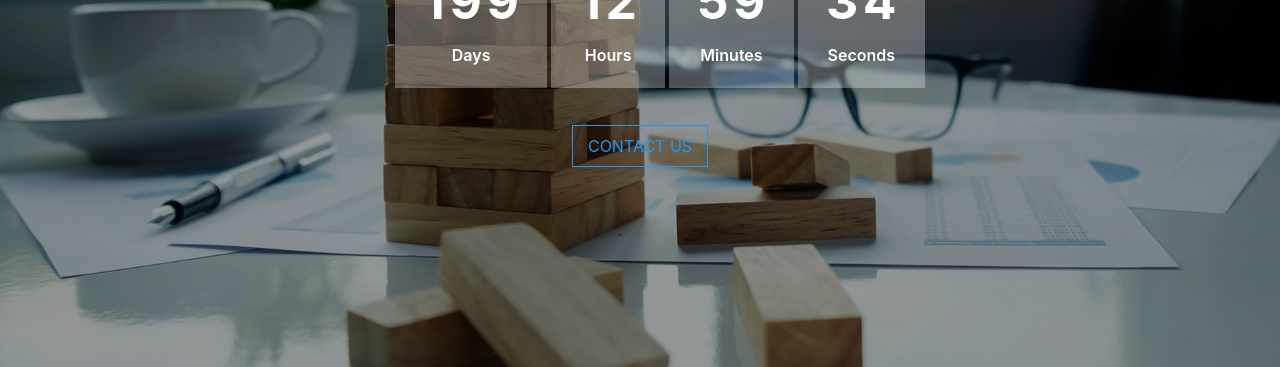
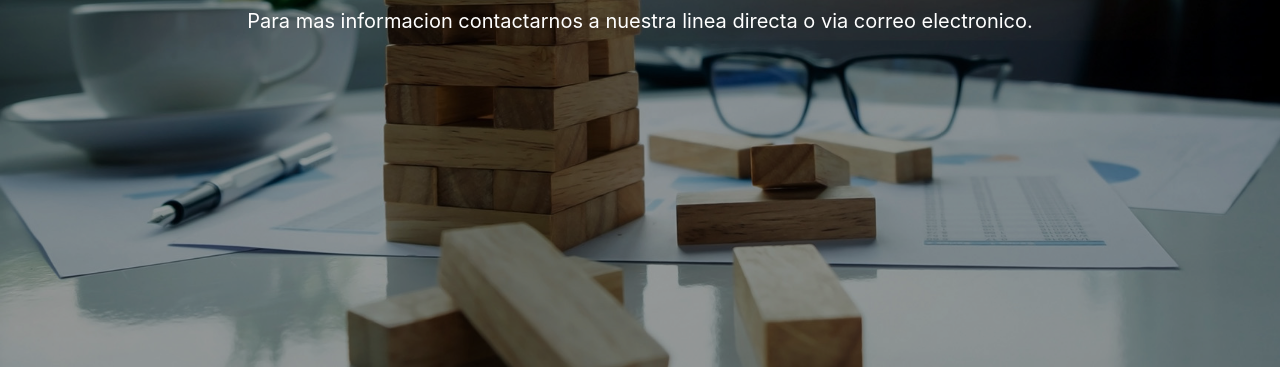
Before and after one commit to Gromcatemp/page, a plain HTML site: page upcoming.html in a window 1280 px wide. Shown: the part 433-800 px from the top of the page. Drawn offline with Linux system fonts and the light colour scheme.

Commit message:
few changes added

```diff
--- a/upcoming.html
+++ b/upcoming.html
@@ -36,48 +36,8 @@ License URL: https://creativecommons.org/licenses/by/4.0/
             <div class="row">
                 <div class="col-md-12">
                     <div class="block text-center">
-                        <h1 class="wow fadeInDown" data-wow-delay="0.3s" data-wow-duration=".2s">Comming soon new product</h1>
-                        <p class="wow fadeInDown" data-wow-delay="0.5s" data-wow-duration=".5s">Real world Business solution for your Brand Growth.</p>
-                    </div>
-                </div>
-                <div class="col-md-12 wow zoomIn">
-                    <div class="block">
-                        <div class="counter text-center">
-                            <ul id="countdown_dashboard">
-                                <li>
-                                    <div class="dash days_dash">
-                                        <div class="digit">0</div>
-                                        <div class="digit">0</div>
-                                        <div class="digit">0</div>
-                                        <span class="dash_title">Days</span>
-                                    </div>
-                                </li>
-                                <li>
-                                    <div class="dash hours_dash">
-                                        <div class="digit">0</div>
-                                        <div class="digit">0</div>
-                                        <span class="dash_title">Hours</span>
-                                    </div>
-                                </li>
-                                <li>
-                                    <div class="dash minutes_dash">
-                                        <div class="digit">0</div>
-                                        <div class="digit">0</div>
-                                        <span class="dash_title">Minutes</span>
-                                    </div>
-                                </li>
-                                <li>
-                                    <div class="dash seconds_dash">
-                                        <div class="digit">0</div>
-                                        <div class="digit">0</div>
-                                        <span class="dash_title">Seconds</span>
-                                    </div>
-                                </li>
-                            </ul>
-                        </div>
-                    </div>
-                    <div class="wow fadeInDown text-center" data-wow-delay="0.7s" data-wow-duration=".7s">
-                      <a class="btn btn-general btn-green" href="#about" role="button">Contact Us</a>
+                        <h1 class="wow fadeInDown" data-wow-delay="0.3s" data-wow-duration=".2s">Proximamente</h1>
+                        <p class="wow fadeInDown" data-wow-delay="0.5s" data-wow-duration=".5s">Para mas informacion contactarnos a nuestra linea directa o via correo electronico.</p>
                     </div>
                 </div>
             </div>
```
Also changed, not shown: about.html (+1 -1 lines), contact.html (+1 -1 lines), index.html (+2 -2 lines), services.html (+1 -9 lines), team.html (+1 -1 lines).
